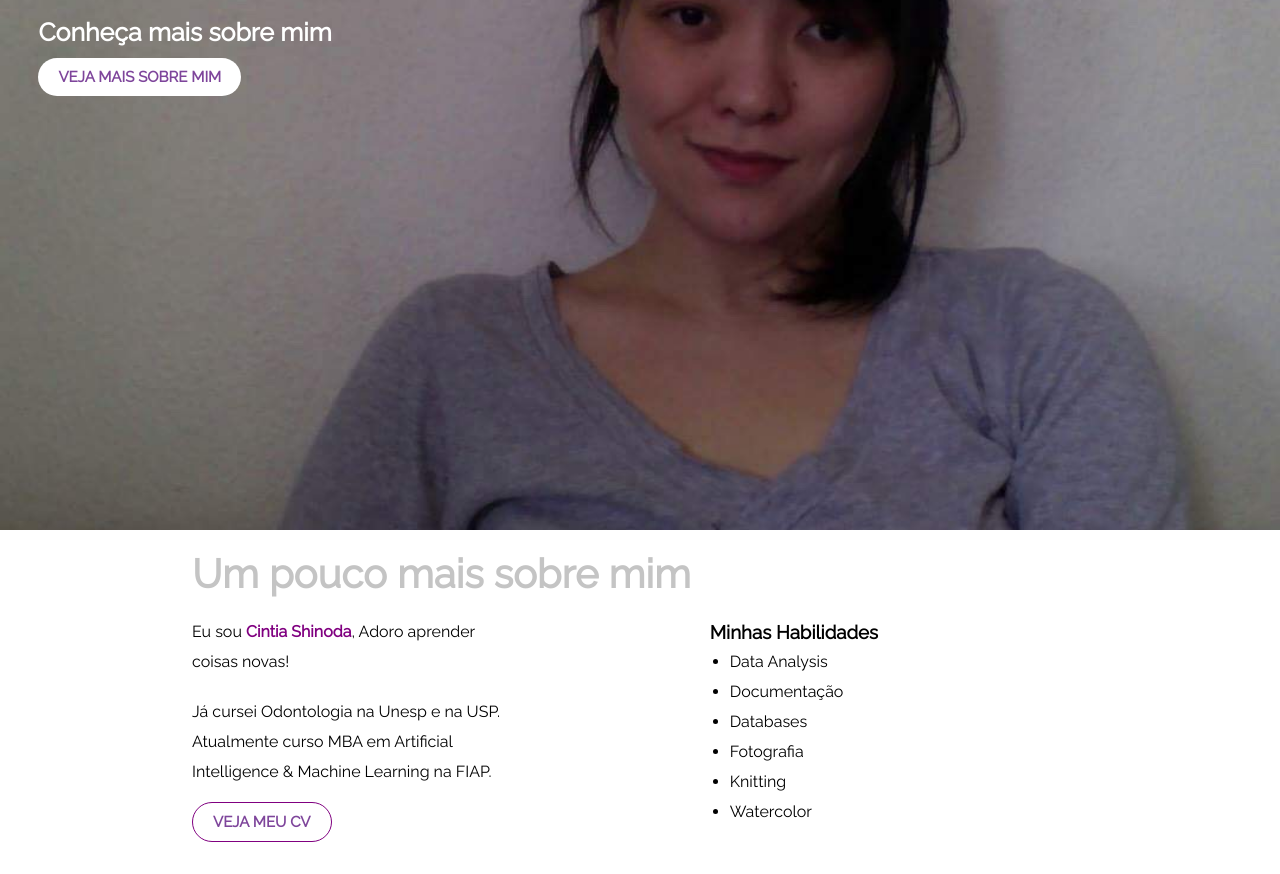
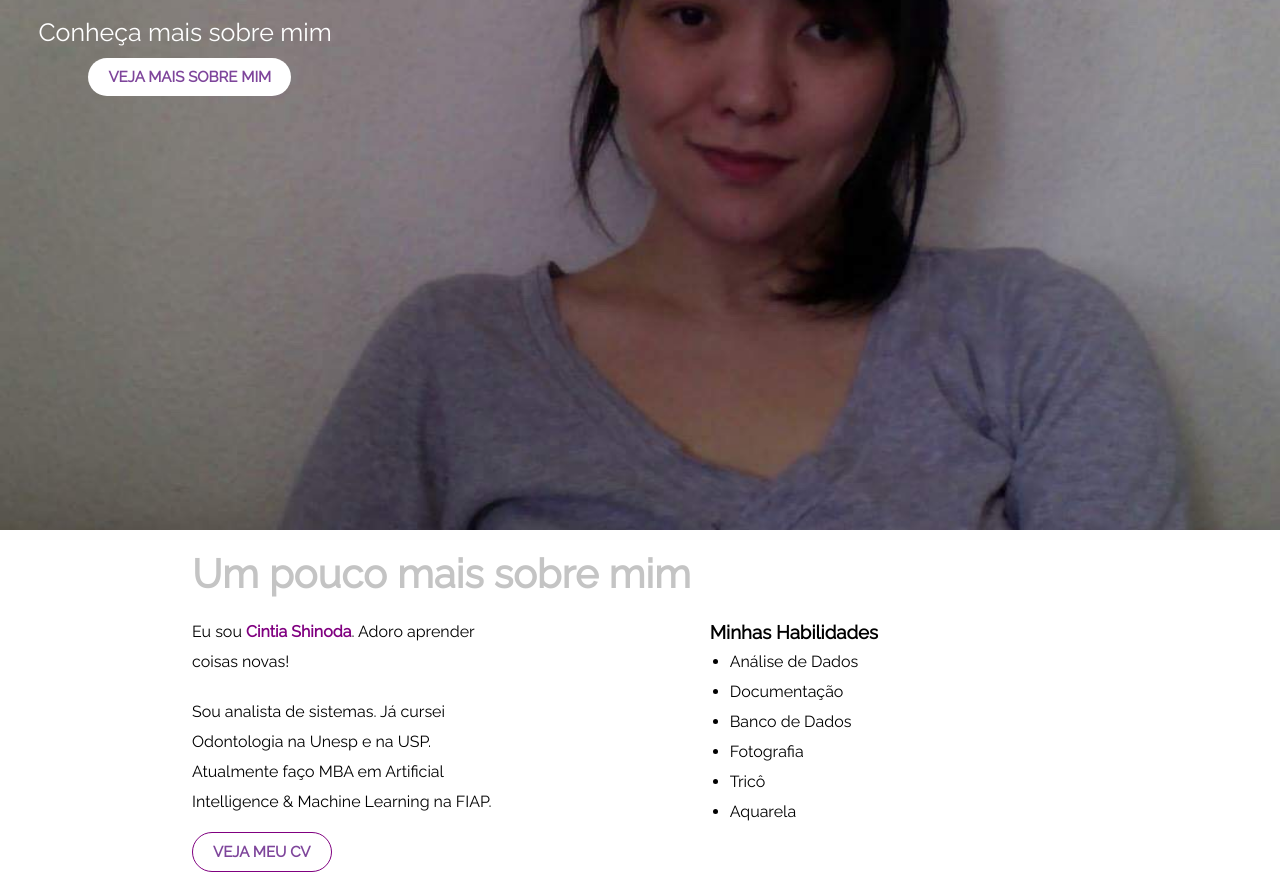
Before and after one commit to cintia-shinoda/personal-website, a plain HTML site: page meu_site/index.html in a window 1280 px wide. Shown: the part 190-1064 px from the top of the page. Drawn offline with Linux system fonts and the light colour scheme.

Commit message:
Add files via upload

```diff
--- a/meu_site/css/style.css
+++ b/meu_site/css/style.css
@@ -36,6 +36,7 @@ a{
 .banner__subtitulo{
     font-size: 25px;
     margin-bottom: 20px;
+    font-weight: lighter;
 }
 
 .btn{
@@ -46,6 +47,11 @@ a{
     font-size: 15px;
     font-weight: bold;
     text-transform: uppercase;
+}
+
+.btn-branco{
+    margin-left: 50px;
+    margin-top: 500px;
 }
 
 .sobre-mim{
--- a/meu_site/index.html
+++ b/meu_site/index.html
@@ -24,20 +24,20 @@
     <section class="sobre-mim" id=sobre-mim>
         <h2 class="sobre-mim__titulo">Um pouco mais sobre mim</h2>
         <div class="sobre-mim__descricao">
-            <p>Eu sou <span class="destaque">Cintia Shinoda</span>, Adoro aprender coisas novas!</p>
-            <p>Já cursei Odontologia na Unesp e na USP. Atualmente curso MBA em Artificial Intelligence & Machine Learning na FIAP.</p>
+            <p>Eu sou <span class="destaque">Cintia Shinoda</span>. Adoro aprender coisas novas!</p>
+            <p>Sou analista de sistemas. Já cursei Odontologia na Unesp e na USP. Atualmente faço MBA em Artificial Intelligence & Machine Learning na FIAP.</p>
         <a class="btn btn-roxo"href="./CV - Cintia Shinoda.pdf" target="_blank">Veja meu CV</a>
         </div>
 
         <div class="sobre-mim__habilidades">
                 <h3 class="habilidades__titulo">Minhas Habilidades</h3>
             <ul class="habilidades__lista">
-                <li>Data Analysis</li>
+                <li>Análise de Dados</li>
                 <li>Documentação</li>
-                <li>Databases</li>
+                <li>Banco de Dados</li>
                 <li>Fotografia</li>
-                <li>Knitting</li>
-                <li>Watercolor</li>
+                <li>Tricô</li>
+                <li>Aquarela</li>
             </ul>
         </div>
     </section>
```
Also changed, not shown: meu_site/img/banner-bg.png (added), meu_site/img/reprograma.png (added).
